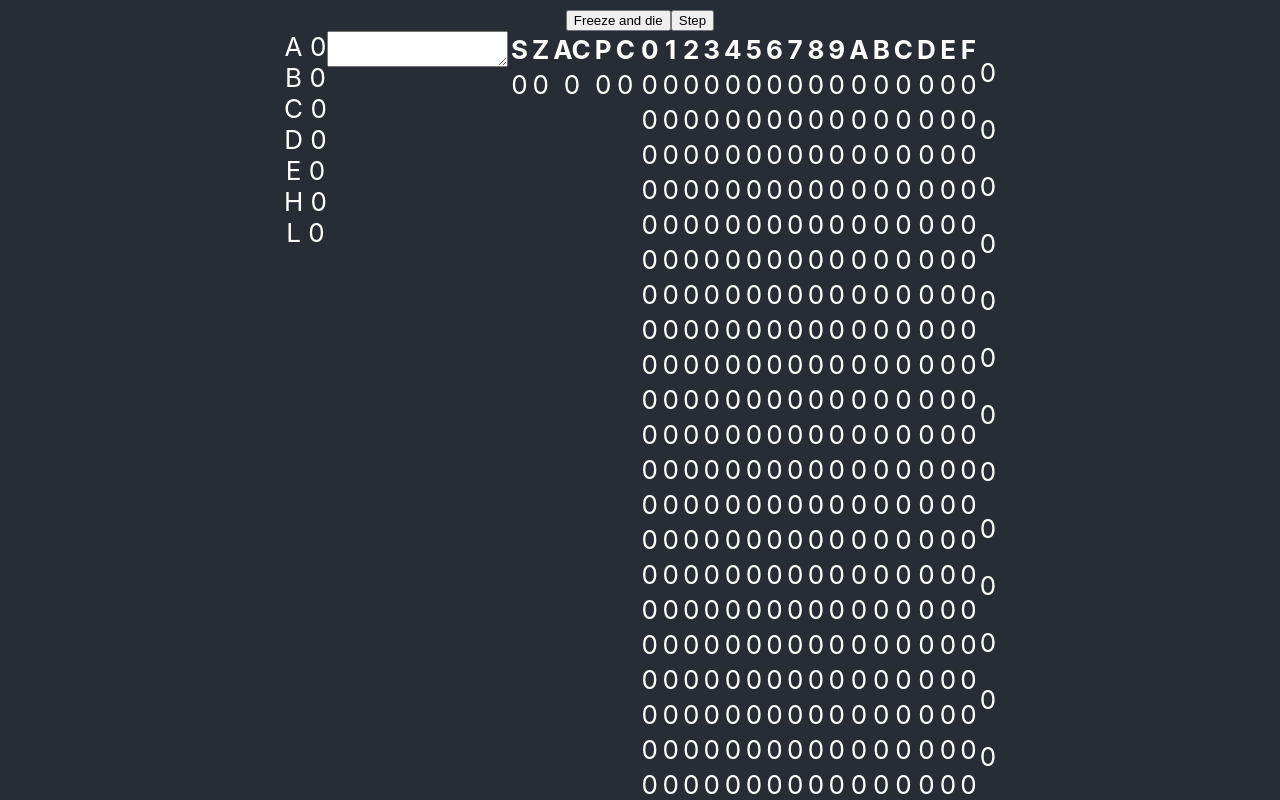
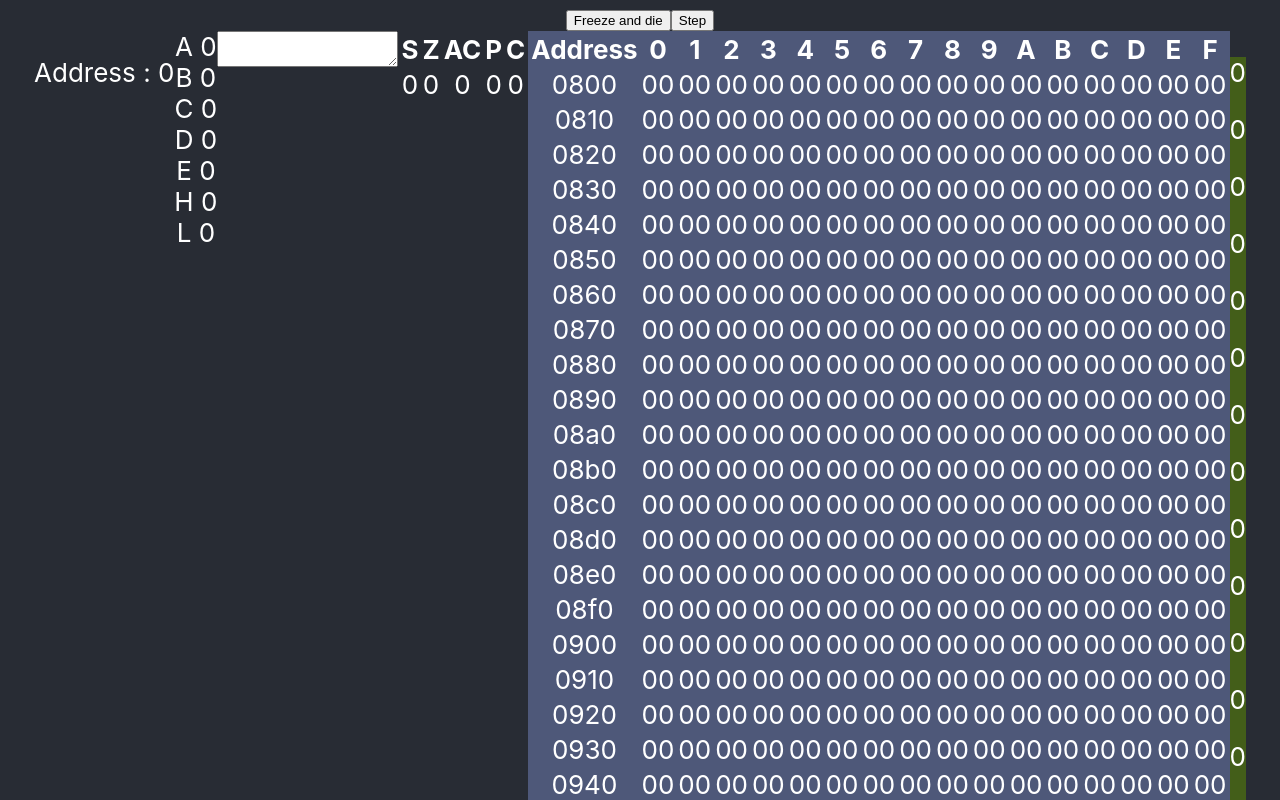
Before and after one commit to MetalPizzaCat/Intel8080-Emulator, a React (Create React App) app: page / in a window 1280 px wide. Shown: the top 800 px of the page. Built offline with nearby package versions, Linux system fonts and the light colour scheme.

Commit message:
base for call instruction

```diff
--- a/src/App.js
+++ b/src/App.js
@@ -21,6 +21,7 @@ export default class App extends React.Component {
     this.assemble();
   }
 
+  /**Convert user code into byte code */
   assemble() {
     let code = convertTextToCode(`
     ;simple test program that
@@ -35,7 +36,7 @@ label:
     ;sta 0800
     ;push b
     ;pop d
-    ;call func
+    call func
     jmp label
     ; :^)
     hlt
@@ -52,12 +53,10 @@ label:
     }));
   }
 
-  /**Convert user's text input into data structure suitable for this program */
+  /**Step one instruction */
   step() {
     const int = executionStep(this.state.interpreter);
-    this.setState(prev => ({
-      interpreter: int
-    }));
+    this.setState({ interpreter: int });
   }
 
   onCodeInputChanged(e) {
@@ -76,6 +75,9 @@ label:
       <div className='Editors'>
         <div className='OperationStack'>
           {/*all of the operands available */}
+        </div>
+        <div>
+          <p>Address : {this.state.interpreter.programCounter}</p>
         </div>
         <div className='Registers'>
           <RegistersDisplay registers={this.state.interpreter.registry} />
--- a/src/AssemblyInfo.js
+++ b/src/AssemblyInfo.js
@@ -38,6 +38,8 @@ export const Instructions = {
     ani: 0xe6,
     adi: 0xc6,
     jmp: 0xc3,
+    ret: 0xc9,
+    call: 0xcd,
     mov: {
         b: {
             b: 0x40,
--- a/src/Display.css
+++ b/src/Display.css
@@ -1,3 +1,7 @@
-.Stack{
+.Stack {
+    background-color: rgb(67, 94, 25);
+}
 
+.Memory {
+    background-color: rgb(78, 88, 121);
 }
--- a/src/Interpreter.js
+++ b/src/Interpreter.js
@@ -97,6 +97,7 @@ function convertBytesToNumber(bytes) {
     return (bytes[0] << 8) + bytes[1];
 }
 
+/**Converts tokens for the line into byte codes for the instruction and the arguments */
 function convertTokensToBytes(tokens) {
     let argumentCount = 0;
     for (let i = 1; i < tokens.length; i++) {
@@ -115,10 +116,28 @@ function convertTokensToBytes(tokens) {
     if (value1IsAName) {
         return [Instructions[tokens[0]][tokens[1]], convertNumberToBytes(value2)].flat();
     } else {
-        return value1 === undefined ? [Instructions[tokens[0]]].flat() : [Instructions[tokens[0]], convertNumberToBytes(value1)].flat();
+        return tokens[1] === undefined ? [Instructions[tokens[0]]].flat() : [Instructions[tokens[0]], convertNumberToBytes(value1)].flat();
     }
 }
 
+function parseJumpInstruction(tokens, location, jumps, unfinishedJumps) {
+    //jump commands are always excepting one argument so to avoid having label accidentally converted into registry name
+    let result = [];
+    result.push(Instructions[tokens[0]]);
+    if (tokens[1] in jumps) {
+        let index = convertNumberToBytes(jumps[tokens[1]] + 0x800);
+        result.push(index[0]);
+        result.push(index[1]);
+    }
+    else {
+        unfinishedJumps.push({ name: tokens[1], location: location + 1 });
+        result.push(undefined);
+        result.push(undefined);
+    }
+    return result;
+}
+
+/**Convert assembly text code into bytes and return  resulting  memory bank */
 export function convertTextToCode(text) {
     let program = Array(0xbb0 - 0x800).fill(0);
     //records places in memory that reference jump labels
@@ -127,10 +146,8 @@ export function convertTextToCode(text) {
     let counter = 0;
     //regular expression that will match every comment on every line
     text = text.replaceAll(/( *)(;)(.*)/g, "");
-    //const nameRegEx = /[A-z]{3,4}((?=\s+)|$)/;
     const labelRegEx = /[A-z]+(?=:)/;
     let lines = text.split("\n").filter(token => token.match(/^(\s)+$/) == null && token.length > 0);
-    let lineId = 0;
     for (let line of lines) {
         let labelName = line.match(labelRegEx);
         if (labelName != null) {
@@ -139,24 +156,10 @@ export function convertTextToCode(text) {
         }
         let tokens = line.split(/\s*(?: |,|$)\s*/).filter(token => token.length > 0);
         //we have to take special action incase of jump and call instructions because they can accept labels as input
-        if (JumpInstructions.includes(tokens[0]) && tokens.length === 2) {
-            //jump commands are always excepting one argument so to avoid having label accidentally converted into registry name
-            program[counter++] = Instructions[tokens[0]];
-            if (tokens[1] in jumps) {
-                let index = convertNumberToBytes(jumps[tokens[1]] + 0x800);
-                program[counter++] = index[0];
-                program[counter++] = index[1];
-            }
-            else {
-                unfinishedJumps.push({ name: tokens[1], location: counter });
-                counter += 2;
-            }
-        }
-        else {
-            let bytes = convertTokensToBytes(tokens);
+        let isJump = (JumpInstructions.includes(tokens[0]) && tokens.length === 2);
+        let bytes = isJump ? parseJumpInstruction(tokens, counter, jumps, unfinishedJumps) : convertTokensToBytes(tokens);
         for (let byte of bytes) {
             program[counter++] = byte;
-            }
         }
     }
     for (let jump of unfinishedJumps) {
@@ -223,12 +226,36 @@ export function executionStep(interpreter) {
             adi(interpreter, interpreter.memory[++interpreter.programCounter]);
             break;
         case Instructions.jmp:
+            {
                 //read next 2 bytes
                 let address = [
                     interpreter.memory[++interpreter.programCounter],
                     interpreter.memory[++interpreter.programCounter]
                 ];
                 interpreter.programCounter = convertBytesToNumber(address.reverse()) - 0x800 - 1;
+            }
+            break;
+        case Instructions.call:
+            {
+                let savedAddress = convertNumberToBytes(interpreter.programCounter + 0x800);
+                interpreter.memory[interpreter.stackPointer--] = savedAddress[0];
+                interpreter.memory[interpreter.stackPointer--] = savedAddress[1];
+
+                let address = [
+                    interpreter.memory[++interpreter.programCounter],
+                    interpreter.memory[++interpreter.programCounter]
+                ];
+                interpreter.programCounter = convertBytesToNumber(address.reverse()) - 0x800 - 1;
+            }
+            break;
+        case Instructions.ret:
+            {
+                let address = [
+                    interpreter.memory[++interpreter.stackPointer],
+                    interpreter.memory[++interpreter.stackPointer]
+                ];
+                interpreter.programCounter = convertBytesToNumber(address) - 0x800 - 1;
+            }
             break;
         //----MOV------
         case 0x40: //mov b,b
--- a/src/MemoryDisplay.js
+++ b/src/MemoryDisplay.js
@@ -3,16 +3,18 @@ import React from "react";
 export default class MemoryDisplay extends React.Component {
     render() {
         let memory = [];
-        for (let i = 0; i < this.props.memory.length; i++) {
+        for (let i = 0; i < (this.props.memory.length / 16); i++) {
             let line = []
+            line.push(<td key={i}>{((i * 16) + 0x800).toString(16).padStart(4, '0')}</td>)
             for (let j = 0; j < 16; j++) {
-                line.push(<td key={i * 16 + j}>{this.props.memory[i * 16 + j]}</td>);
+                line.push(<td key={i * 16 + j}>{(this.props.memory[i * 16 + j]).toString(16).padStart(2, '0')}</td>);
             }
             memory.push(<tr key={i}>{line}</tr>)
         }
-        return <div>
+        return <div className="Memory">
             <table>
                 <tr>
+                    <th>Address</th>
                     <th>0</th>
                     <th>1</th>
                     <th>2</th>
--- a/src/StackDisplay.js
+++ b/src/StackDisplay.js
@@ -6,7 +6,7 @@ export default class StackDisplay extends React.Component {
         let index = 0;
         return <div className="Stack">
             {this.props.memory.reverse().map(cell =>
-                <p key={index++}>{cell}</p>
+                <p key={index++}>{cell.toString(16)}</p>
             )}
         </div>
     }
```
Lines whose indentation alone changed are shown as unchanged.
